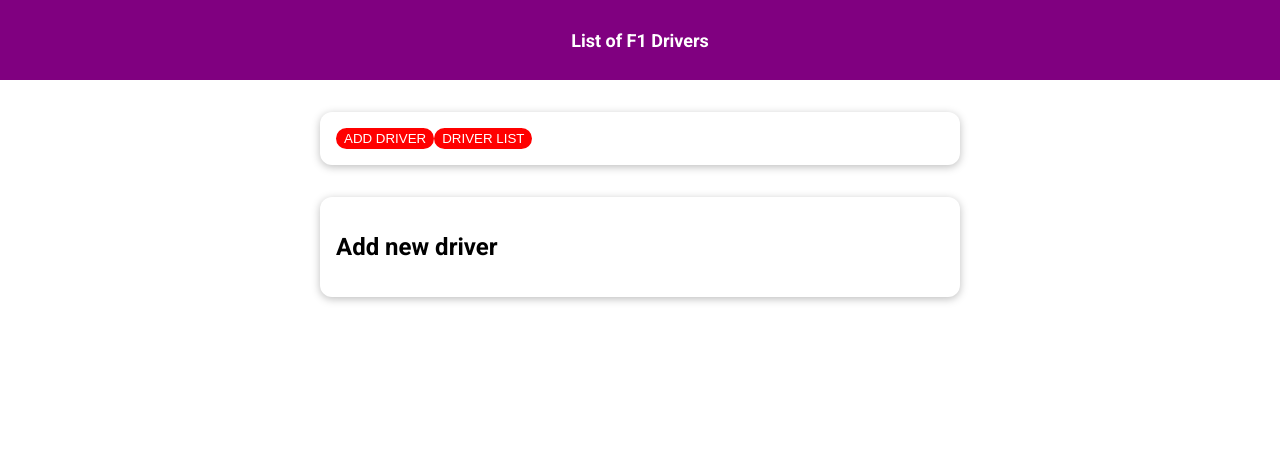
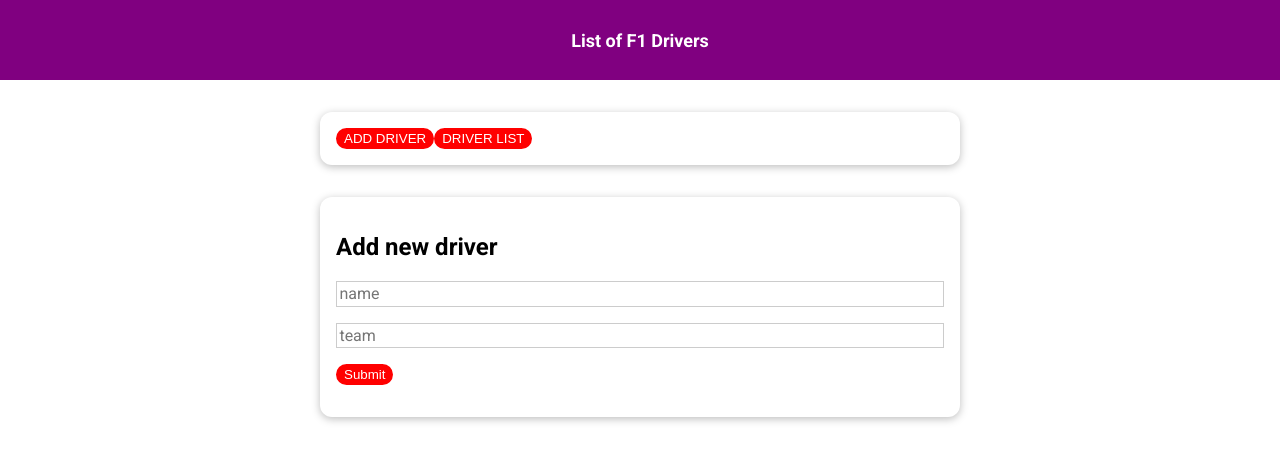
Before and after one commit to Anson-To/F1, a Vue app: page / in a window 1280 px wide. Both pictures are taken after a click on the button "ADD DRIVER". Shown: the top 462 px of the page. Built offline with nearby package versions, Linux system fonts and the light colour scheme.

Commit message:
Add driver functionality

```diff
--- a/src/components/DriverItem/AddDriver.vue
+++ b/src/components/DriverItem/AddDriver.vue
@@ -1,18 +1,70 @@
 <template>
     <base-card>
         <h2>Add new driver</h2>
+        <form @submit.prevent="submitForm">
+            <div class="form-control">
+                <input placeholder="name" type="text" id="name" name="name" ref="nameInput" required/>
+            </div>
+
+            <div class="form-control">
+                <input placeholder="team" type="text" id="team" name="team" ref="teamInput" required/>
+            </div>
+
+            <div class="form-control">
+                <base-button>Submit</base-button>
+            </div>
+        </form>
     </base-card>
     <!-- name team -->
 </template>
 
 <script>
+import BaseButton from '../UI/BaseButton.vue'
 import BaseCard from '../UI/BaseCard.vue'
+
 export default {
-  components: { BaseCard },
+  components: { BaseCard, BaseButton },
+  inject:["addDriver"],
+  methods:
+  {
+      submitForm()
+      {
+          this.addDriver(this.$refs.nameInput.value,this.$refs.teamInput.value);
+        //   const object = {
+        //       name:this.$refs.nameInput.value,
+        //       team:this.$refs.teamInput.value
+        //   }
+        //   this.$emit("new-driver",object);
+      }
+  }
 
 }
 </script>
 
 <style scoped>
+label {
+  font-weight: bold;
+  display: block;
+  margin-bottom: 0.5rem;
+}
 
+input,
+textarea {
+  display: block;
+  width: 100%;
+  font: inherit;
+  padding: 0.15rem;
+  border: 1px solid #ccc;
+}
+
+input:focus,
+textarea:focus {
+  outline: none;
+  border-color: #3a0061;
+  background-color: #f7ebff;
+}
+
+.form-control {
+  margin: 1rem 0;
+}
 </style>
--- a/src/components/DriverItem/TheDriver.vue
+++ b/src/components/DriverItem/TheDriver.vue
@@ -35,12 +35,24 @@ export default {
         setSelectTab(cmp)
         {
             this.selectedTab = cmp;
+        },
+        addDriver(name,team)
+        {
+            const item =
+            {
+                id:new Date().toISOString(),
+                name:name,
+                team:team
+            }
+            this.lists.push(item);
+            this.selectedTab = "driver-list";
         }
     },
     provide()
     {
         return {
-            list:this.lists
+            list:this.lists,
+            addDriver:this.addDriver
         };
     }
 }
```
